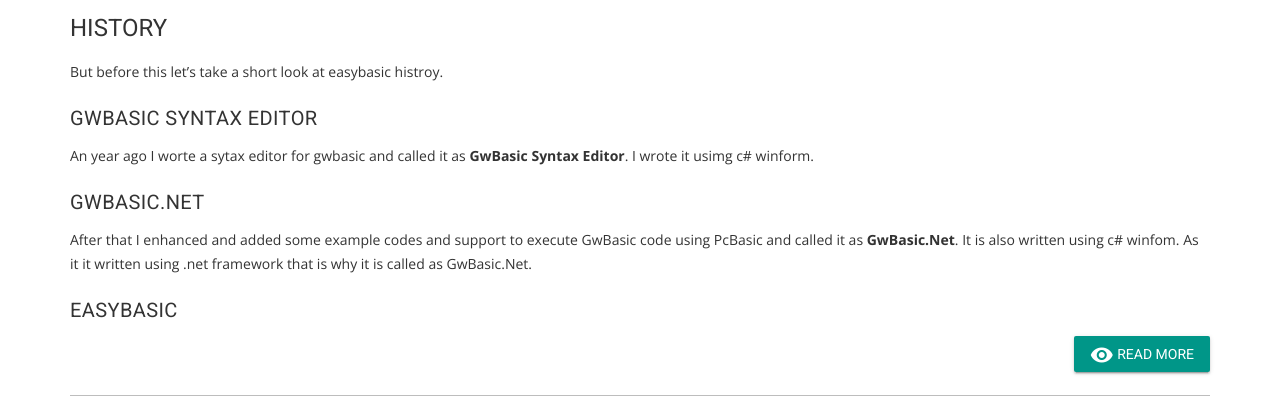
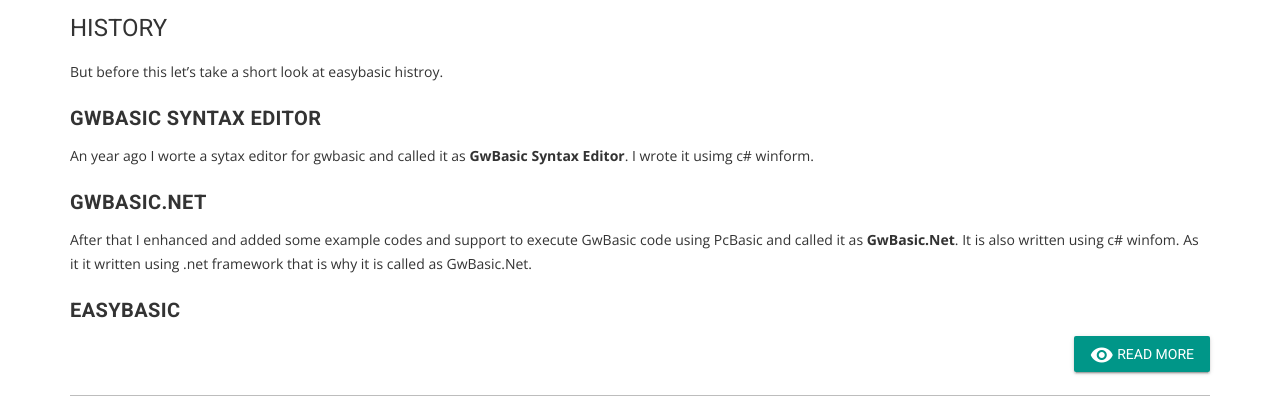
Before and after one commit to nmanumr/nmanumr.com, a Jekyll site: the page built from blog/index.html, in a window 1280 px wide. Shown: the part 374-781 px from the top of the page. Built offline with Jekyll 4.4.1, drawn with Linux system fonts in a browser that asks for light colours; nearby versions of some CDN libraries; library files that are not in the unit come from our copies; the list of posts is cut into pages by our own code; comment, search, counter and statistics services are not loaded.

Commit message:
Update style.css

```diff
--- a/BootStrap/css/style.css
+++ b/BootStrap/css/style.css
@@ -23,7 +23,7 @@
 h4{
 	text-transform: uppercase;
 }
-h5{
+h6{
 	font-weight: normal !important;
         line-height: 15px;
 
```
